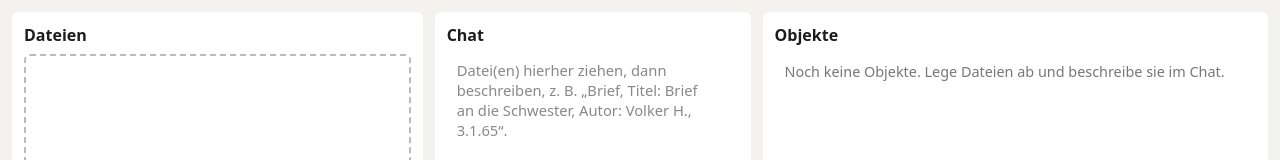
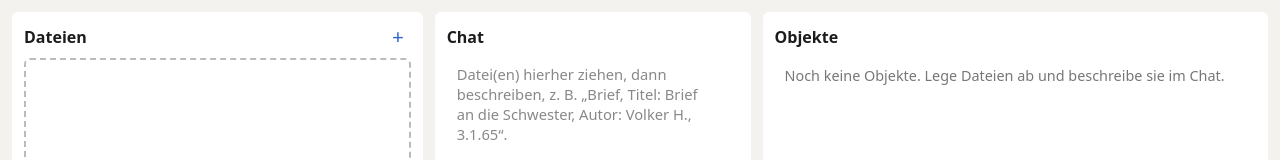
Before and after one commit to hallo-schnackenburg/tamandua, a Svelte app in the folder app/: page / in a window 1280 px wide. Shown: the top 160 px of the page. Built offline with nearby package versions, Linux system fonts and the light colour scheme.

Commit message:
add file upload button

```diff
--- a/app/src/App.svelte
+++ b/app/src/App.svelte
@@ -13,6 +13,12 @@
     new FakeStore(),
     import.meta.env.VITE_WORKER_URL ? new WorkerAgent(import.meta.env.VITE_WORKER_URL) : new FakeAgent(),
   )
+
+  function pick(event: Event) {
+    const input = event.currentTarget as HTMLInputElement
+    ws.addDropped(input.files ?? [])
+    input.value = '' // so that the same file can be picked again
+  }
 
   onMount(() => {
     void ws.load()
@@ -41,7 +47,13 @@
 
   <div class="panes">
     <section class="pane">
-      <h2>Dateien</h2>
+      <h2>
+        Dateien
+        <label class="add" title="Dateien hinzufügen" aria-label="Dateien hinzufügen">
+          +
+          <input type="file" multiple onchange={pick} />
+        </label>
+      </h2>
       <Files workspace={ws} />
     </section>
 
@@ -62,6 +74,9 @@
   header { color: #a11; font-size: 0.9rem; }
   .panes { flex: 1; display: grid; grid-template-columns: minmax(0, 1.3fr) minmax(0, 1fr) minmax(0, 1.6fr); /* minmax(0, …): long YAML lines must not widen the pane */ gap: 12px; min-height: 0; }
   .pane { position: relative; display: flex; flex-direction: column; min-height: 0; background: #fff; border-radius: 6px; padding: 12px; }
-  h2 { margin: 0 0 8px; font-size: 1rem; }
+  h2 { display: flex; align-items: center; height: 1.6rem; margin: 0 0 8px; font-size: 1rem; }
+  .add { margin-left: auto; width: 1.6rem; height: 1.6rem; display: grid; place-items: center; border-radius: 50%; color: #36c; font-size: 1.3rem; font-weight: 400; line-height: 1; cursor: pointer; }
+  .add:hover { background: #eef2fb; }
+  .add input { display: none; }
   h2 small { font-weight: 400; color: #777; margin-left: 6px; }
 </style>
```
